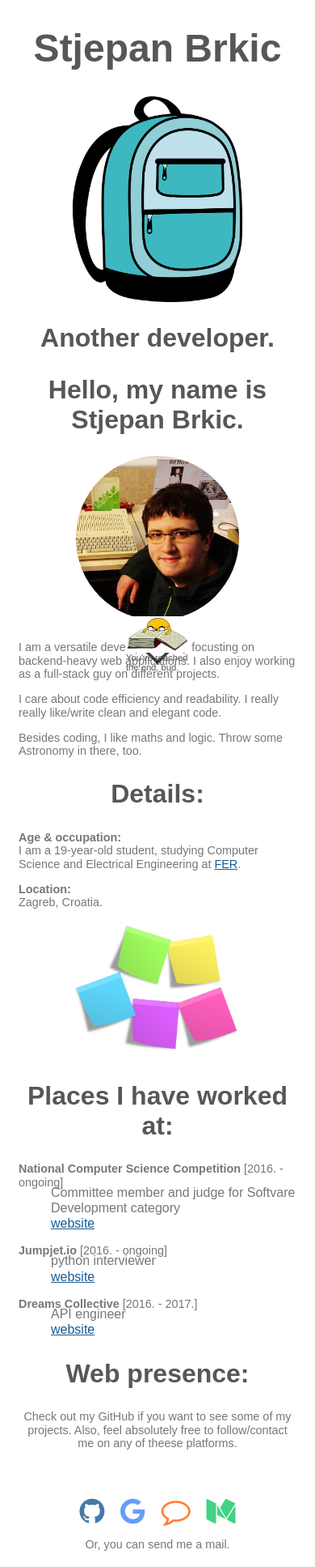
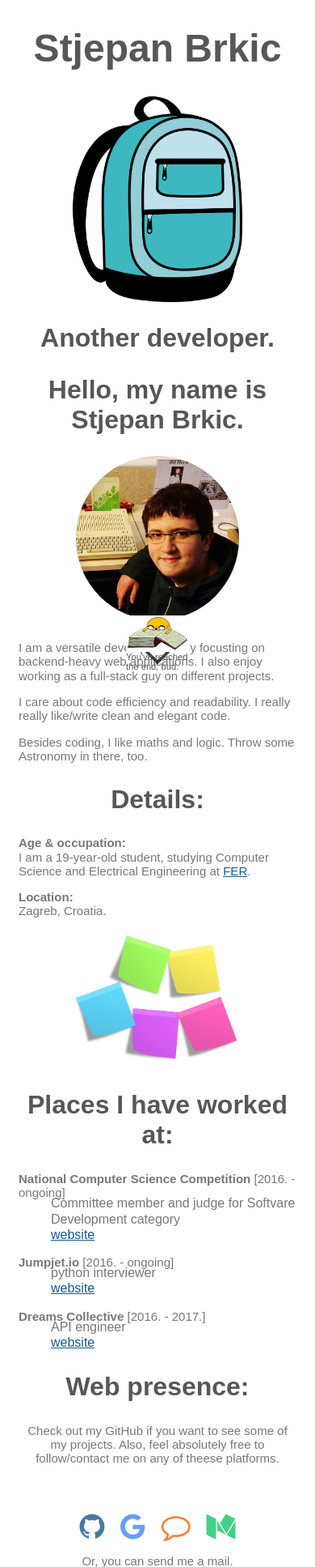
Before and after one commit to sbrki/portfolio, a Flask app: page / in a window 390 px wide. Shown: the top 1935 px of the page at 81% size. Run offline with Flask 2, Linux system fonts and the light colour scheme; some libraries are stand-ins or nearby versions; some web fonts are replaced.

Commit message:
Minor text and css fixes.

```diff
--- a/stateful-version/index.html
+++ b/stateful-version/index.html
@@ -204,6 +204,7 @@
 					<li>TensorFlow</li>
 					<li>Docker Swarm</li>
 					<li>Kubernetes</li>
+					<li>Assembly</li>
 					<li>LOGO interpretation</li>
 					<li>GNUStep</li>
 				</ul>
@@ -225,6 +226,7 @@
 				<li>Site Service & Reliability engineering</li>
 				<li>Parallel computing</li>
 				<li>Artificial intelligence</li>
+				<li>Processor Architecture</li>
 				<li>Astronomy and astrophotography</li>
 				<li>Watching old cartoons</li>
 				<li>Raiding my frigde</li>
--- a/stateful-version/static/style.css
+++ b/stateful-version/static/style.css
@@ -26,7 +26,7 @@
 		p{
 
 			line-height: 115% !important;
-			font-size:90% !important;
+			font-size:94% !important;
 		}
 
 
--- a/stateless-version-heroku/index.html
+++ b/stateless-version-heroku/index.html
@@ -204,6 +204,7 @@
 					<li>TensorFlow</li>
 					<li>Docker Swarm</li>
 					<li>Kubernetes</li>
+					<li>Assembly</li>
 					<li>LOGO interpretation</li>
 					<li>GNUStep</li>
 				</ul>
@@ -225,6 +226,7 @@
 				<li>Site Service & Reliability engineering</li>
 				<li>Parallel computing</li>
 				<li>Artificial intelligence</li>
+				<li>Processor Architecture</li>
 				<li>Astronomy and astrophotography</li>
 				<li>Watching old cartoons</li>
 				<li>Raiding my frigde</li>
--- a/stateless-version-heroku/static/style.css
+++ b/stateless-version-heroku/static/style.css
@@ -26,7 +26,7 @@
 		p{
 
 			line-height: 115% !important;
-			font-size:90% !important;
+			font-size:94% !important;
 		}
 
 
```
Also changed, not shown: stateful-version/static/backpack.png, stateless-version-heroku/static/backpack.png.
